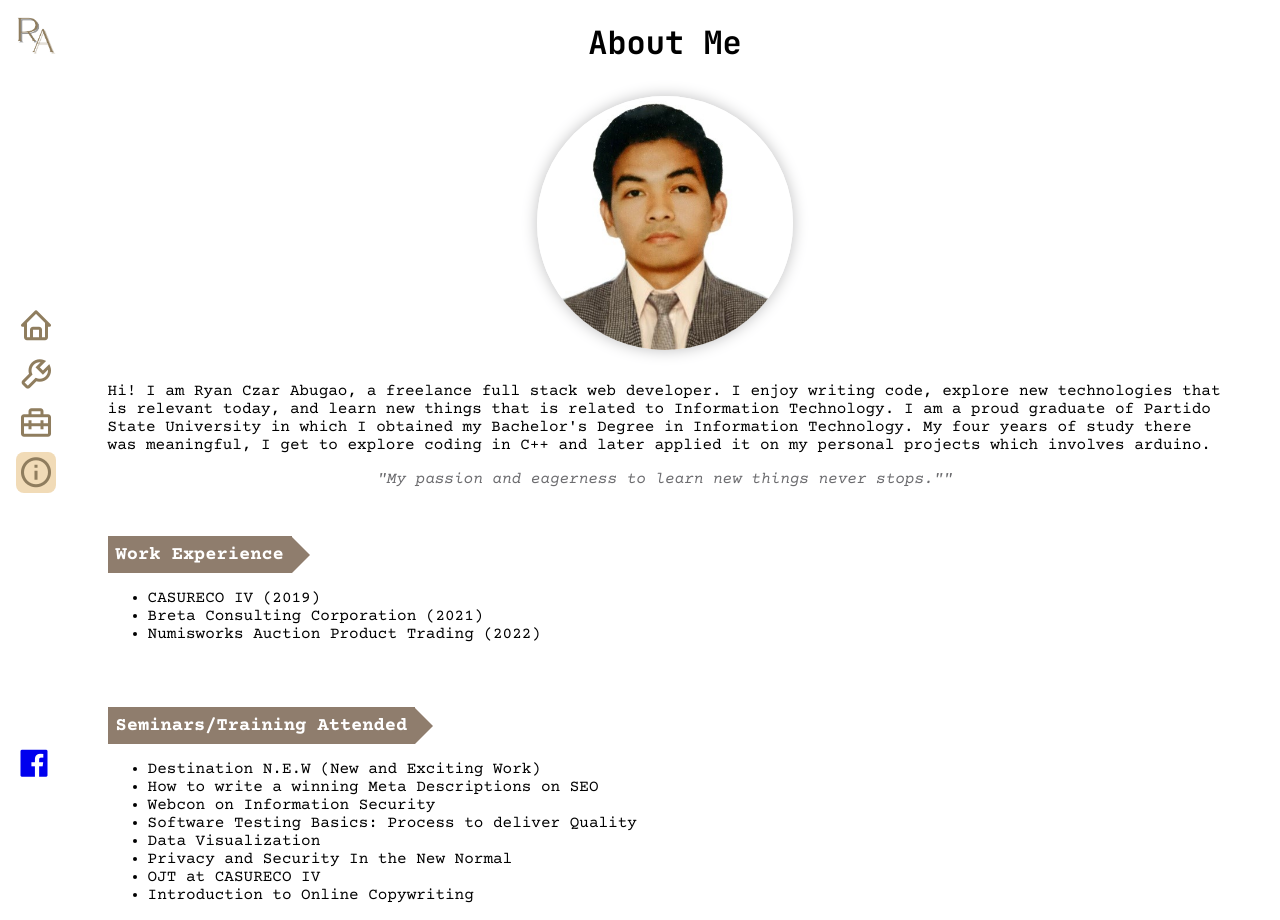
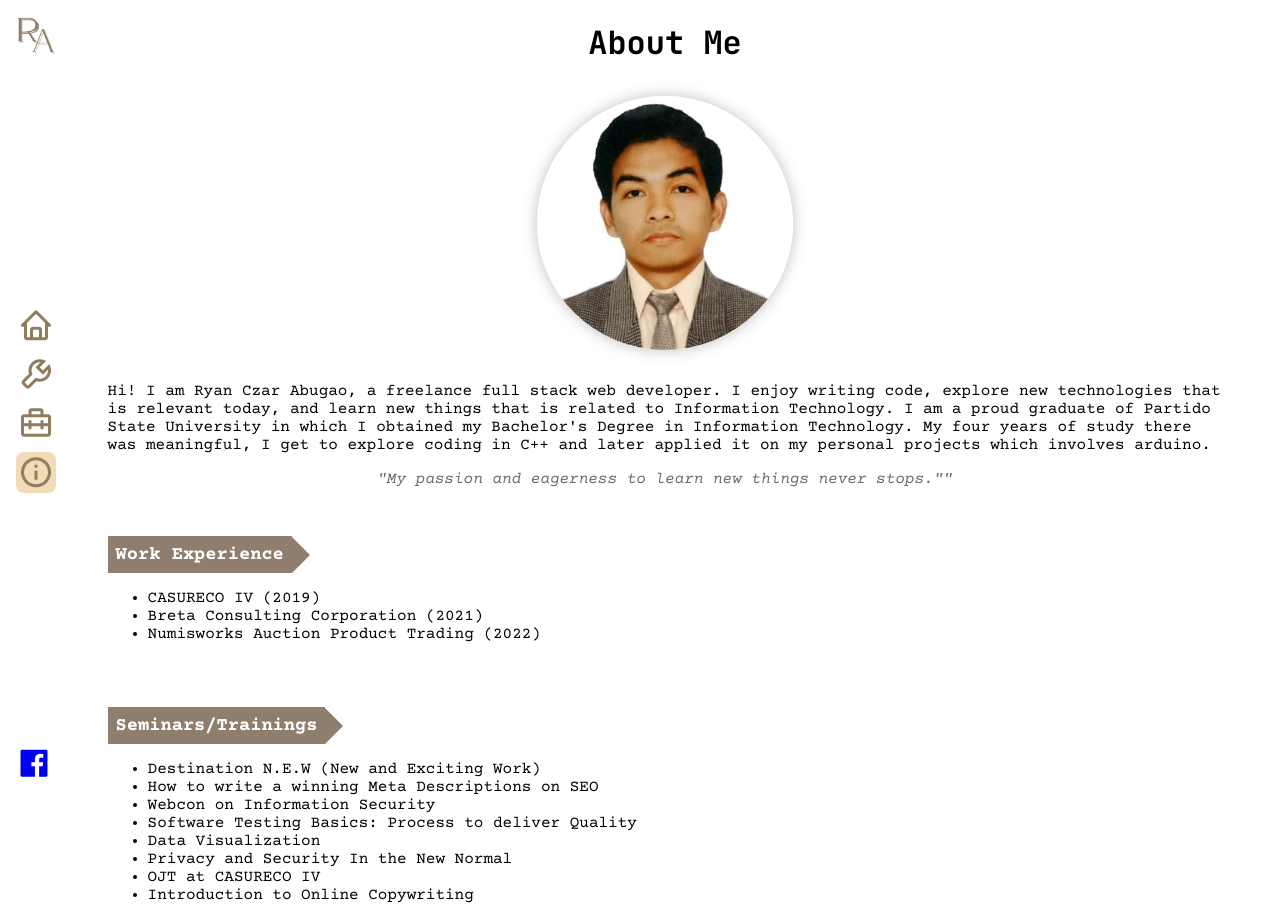
Before and after one commit to RyanCzarAbugao/portfolio, a React (Create React App) app: page /aboutme in a window 1280 px wide. Built offline with nearby package versions, Linux system fonts and the light colour scheme.

Commit message:
cut some text from about me page

```diff
--- a/src/AboutMe.js
+++ b/src/AboutMe.js
@@ -118,7 +118,7 @@ function AboutMe() {
         </ul>
 
         <div style={{ display: "flex", alignItems: 'flex-end' }}>
-          <h3 style={bookmark}>Seminars/Training Attended</h3>
+          <h3 style={bookmark}>Seminars/Trainings</h3>
           <div style={triangle}>&nbsp;</div>
         </div>
 
```
